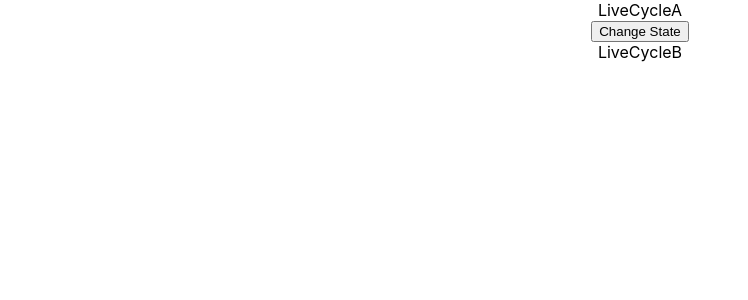
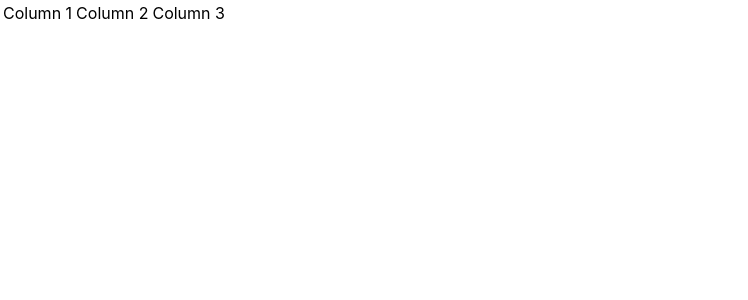
Before and after one commit to palindungan/animal-hospital, a React (Create React App) app in the folder development/react/hello-world/: page / in a window 1280 px wide. Shown: the top 300 px of the page, without its empty margins (0-748 px from the left). Built offline with nearby package versions, Linux system fonts and the light colour scheme.

Commit message:
fragments

```diff
--- a/development/react/hello-world/src/App.js
+++ b/development/react/hello-world/src/App.js
@@ -18,6 +18,8 @@ import "./AppStyles.css";
 import styles from "./AppStyles.module.css";
 import Form from "./components/Form";
 import LiveCycleA from "./components/LiveCycleA";
+import FragmentDemo from "./components/FragmentDemo";
+import Table from "./components/Table";
 
 function App() {
   return (
@@ -59,7 +61,10 @@ function App() {
 
       {/* <Form></Form> */}
 
-      <LiveCycleA></LiveCycleA>
+      {/* <LiveCycleA></LiveCycleA> */}
+
+      {/* <FragmentDemo></FragmentDemo> */}
+      <Table></Table>
     </div>
   );
 }
--- /dev/null
+++ b/development/react/hello-world/src/components/Columns.js
@@ -0,0 +1,19 @@
+import React from "react";
+
+function Columns() {
+  return (
+    // <>
+    //   <td>Column 1</td>
+    //   <td>Column 2</td>
+    //   <td>Column 3</td>
+    // </>
+
+    <React.Fragment>
+      <td>Column 1</td>
+      <td>Column 2</td>
+      <td>Column 3</td>
+    </React.Fragment>
+  );
+}
+
+export default Columns;
--- /dev/null
+++ b/development/react/hello-world/src/components/FragmentDemo.js
@@ -0,0 +1,12 @@
+import React from "react";
+
+function FragmentDemo() {
+  return (
+    <React.Fragment>
+      <h1>Fragment Demo</h1>
+      <p>this describes the Fragment Demo components</p>
+    </React.Fragment>
+  );
+}
+
+export default FragmentDemo;
--- /dev/null
+++ b/development/react/hello-world/src/components/Table.js
@@ -0,0 +1,16 @@
+import React from "react";
+import Columns from "./Columns";
+
+function Table() {
+  return (
+    <table>
+      <tbody>
+        <tr>
+          <Columns></Columns>
+        </tr>
+      </tbody>
+    </table>
+  );
+}
+
+export default Table;
```
